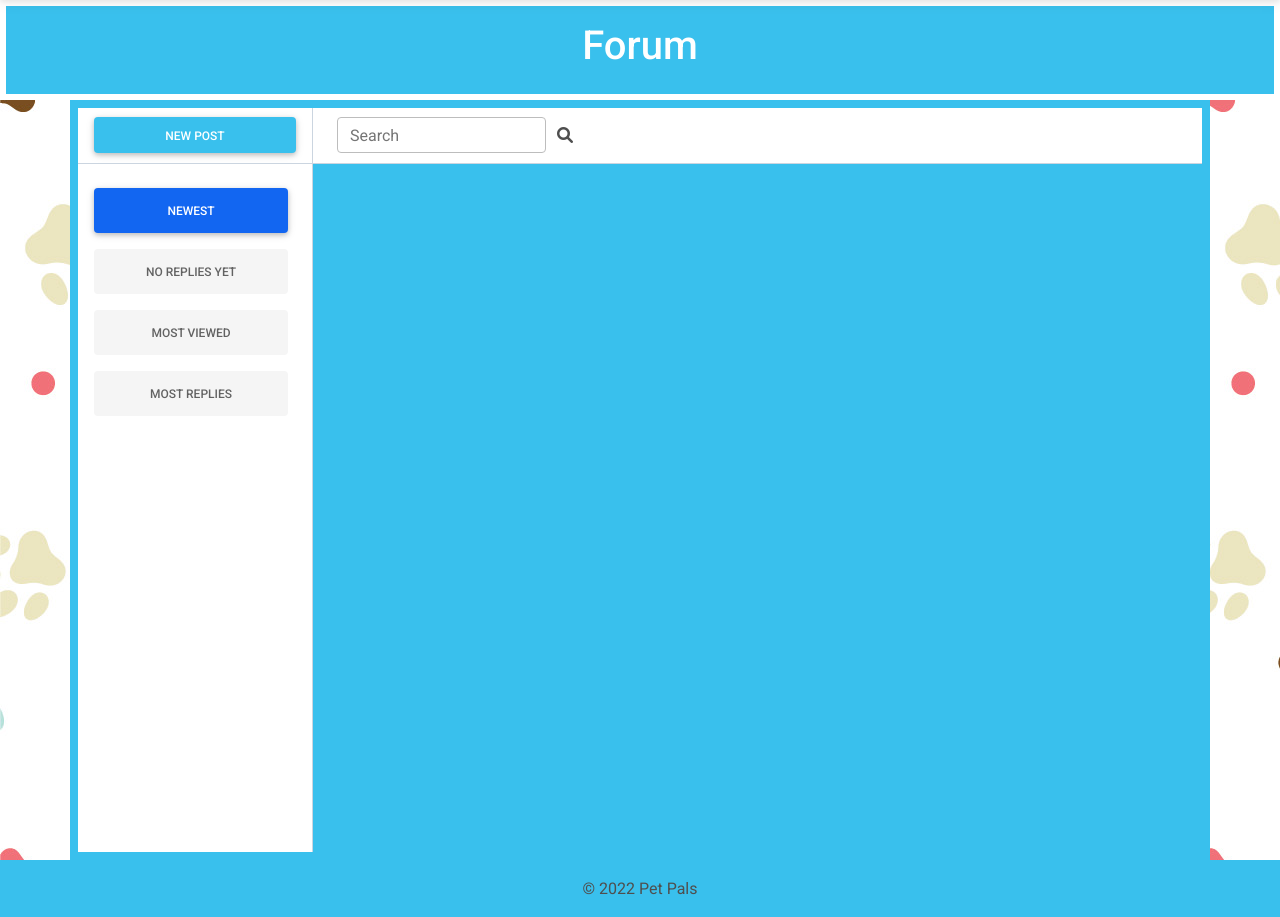
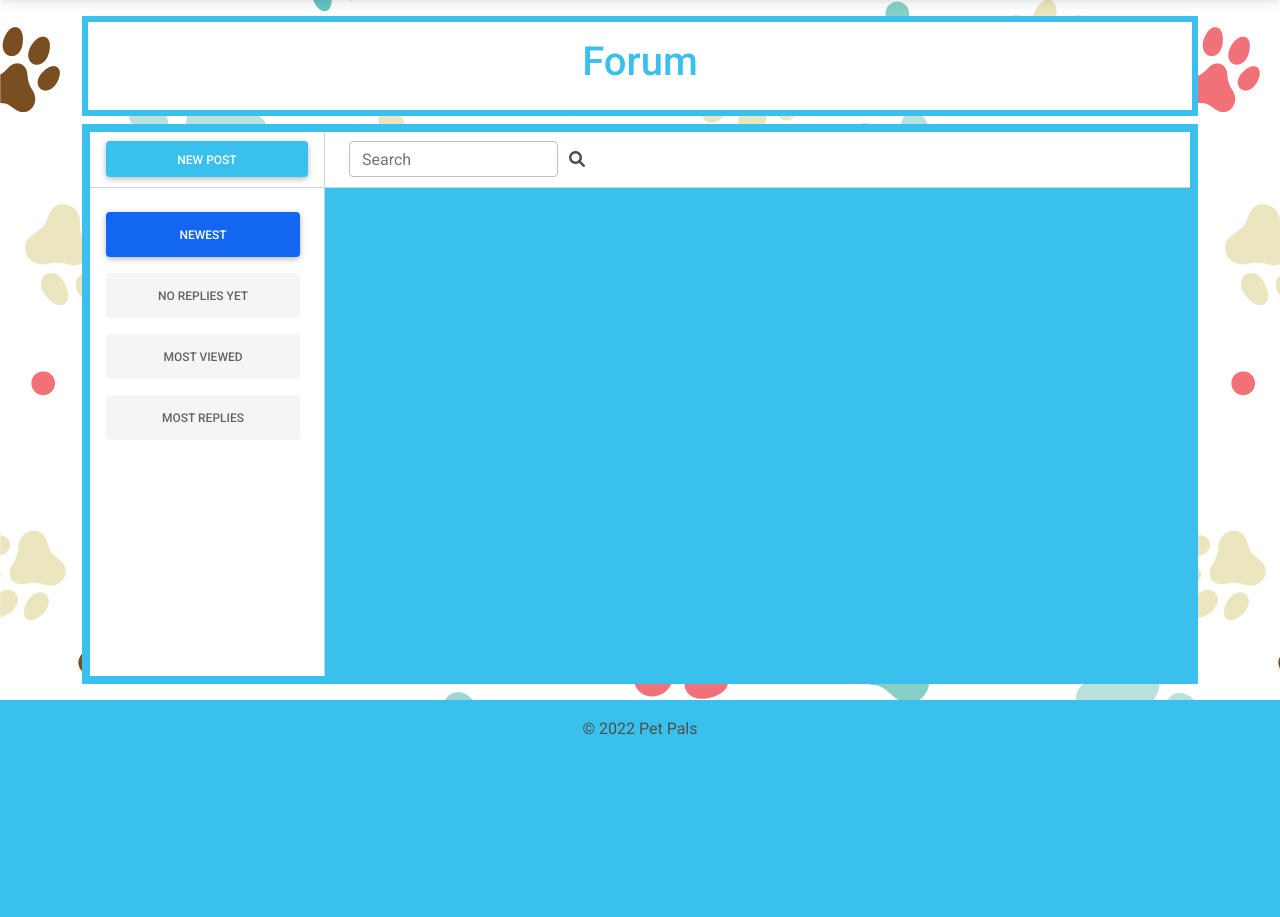
Before and after one commit to JacobHarland/ITSC-3155-Team-6-Final, a Flask app: page /forum in a window 1280 px wide. Shown: the part 77-994 px from the top of the page. After the commit the page ends 812 px from the top, so only its background shows below. Run offline with Flask 2, Linux system fonts and the light colour scheme; data that the repository does not hold is empty; some libraries are stand-ins or nearby versions.

Commit message:
Fixing Margins to fit page

```diff
--- a/petpals/forum/templates/forum.html
+++ b/petpals/forum/templates/forum.html
@@ -7,11 +7,13 @@
 {% block body %}
 
 <section>
-  <div class="text-center bg-info text-white border border-white border-6 p-3">
+  <div>
+    <div class="container py-3">
+  <div class="text-center bg-white text-info border border-info border-6 p-3 mb-2">
     <h1>Forum</h1>
   </div>
 
-  <section>
+  <!-- <section> -->
     <div class="container bg-info p-2">
       <div class="forum-wrapper">
         <!-- Left Sidebar -->
@@ -167,8 +169,10 @@
         </div>
       </div>
     </div>
+    </div>
+    </div>
   </section>
-</section>
+<!-- </section> -->
 
 <script src="/forum/post/static/js/liked.js"></script>
 
--- a/petpals/static/style.css
+++ b/petpals/static/style.css
@@ -70,7 +70,7 @@ a.hover-blue:hover {
 
 .forum-wrapper {
   position: relative;
-  height: calc(100vh - 3.5rem);
+  height: calc(75vh - 3.5rem);
   transition: transform 0.3s;
 }
 
```
